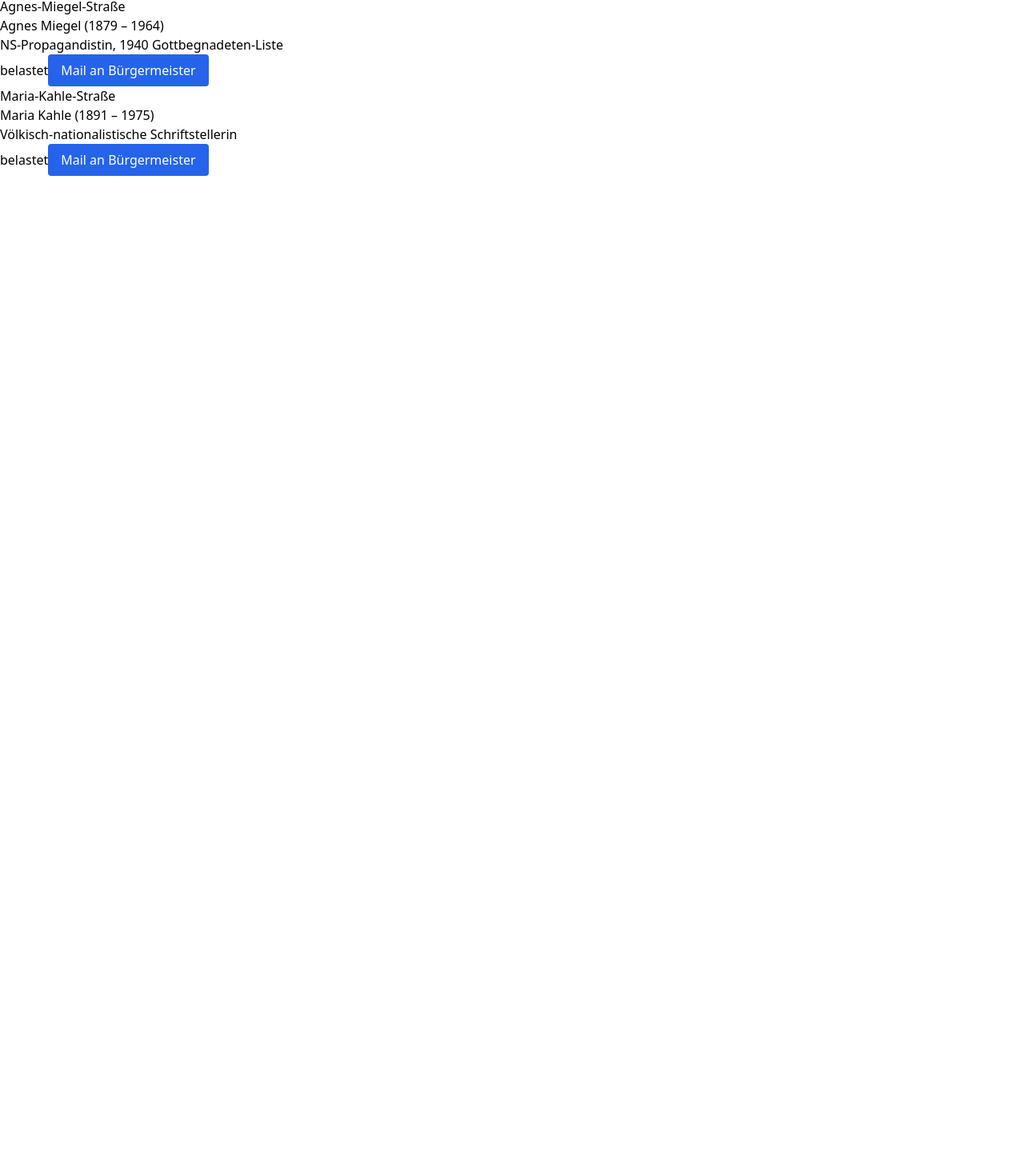
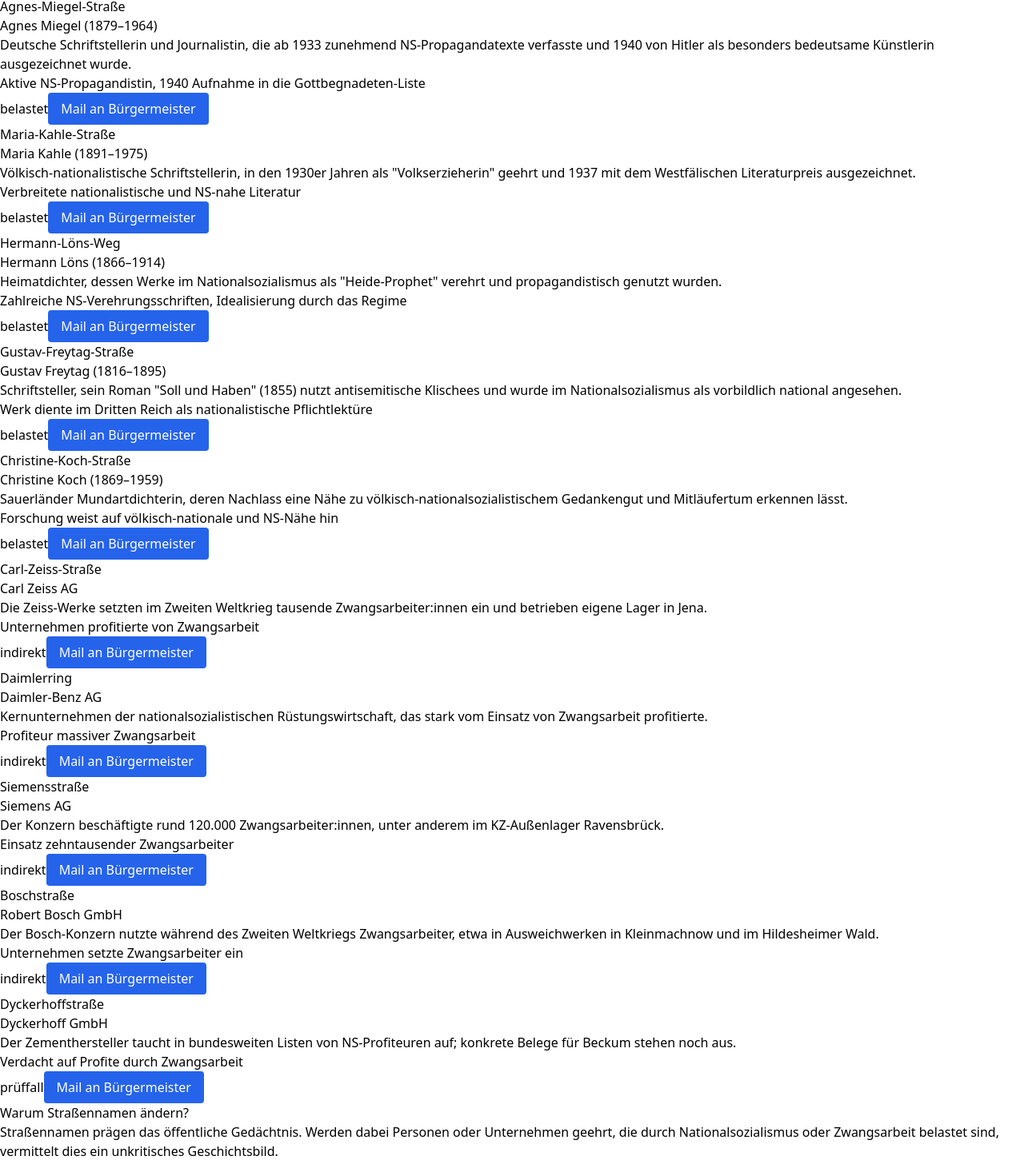
Before and after one commit to chi11mo/street_naming_be, a React (Vite) app in the folder frontend/: page / in a window 1280 px wide. Shown: the part 52-1508 px from the top of the page at 80% size. Before the commit the page ends 800 px from the top, so only its background shows below. Built offline with nearby package versions, Linux system fonts and the light colour scheme.

Commit message:
Expand street data and add info section

```diff
--- a/frontend/src/App.jsx
+++ b/frontend/src/App.jsx
@@ -27,6 +27,15 @@
       {selected && (
         <MailModal entry={selected} onClose={() => setSelected(null)} />
       )}
+      <section className="mt-8">
+        <h2 className="text-xl font-bold mb-2">Warum Straßennamen ändern?</h2>
+        <p className="mb-2">
+          Straßennamen prägen das öffentliche Gedächtnis. Werden dabei Personen oder Unternehmen geehrt, die durch Nationalsozialismus oder Zwangsarbeit belastet sind, vermittelt dies ein unkritisches Geschichtsbild.
+        </p>
+        <p>
+          Eine Umbenennung oder Kontextualisierung kann helfen, Opfer zu würdigen und die lokale Erinnerungskultur zu stärken.
+        </p>
+      </section>
     </div>
   )
 }
--- a/frontend/src/components/StreetCard.jsx
+++ b/frontend/src/components/StreetCard.jsx
@@ -11,6 +11,7 @@
     <div className="border rounded p-4 bg-white shadow">
       <h2 className="text-xl font-semibold">{entry.street}</h2>
       <p className="italic mb-2">{entry.named_after}</p>
+      {entry.bio && <p className="mb-2">{entry.bio}</p>}
       <p className="mb-2">{entry.reason}</p>
       <span className={`text-white px-2 py-1 rounded ${statusColors[entry.status]}`}>{entry.status}</span>
       <button className="btn ml-2" onClick={() => onMail(entry)}>
--- a/frontend/src/data/streets.json
+++ b/frontend/src/data/streets.json
@@ -1,18 +1,92 @@
 [
   {
     "street": "Agnes-Miegel-Straße",
-    "named_after": "Agnes Miegel (1879 – 1964)",
-    "reason": "NS-Propagandistin, 1940 Gottbegnadeten-Liste",
+    "named_after": "Agnes Miegel (1879–1964)",
+    "bio": "Deutsche Schriftstellerin und Journalistin, die ab 1933 zunehmend NS-Propagandatexte verfasste und 1940 von Hitler als besonders bedeutsame Künstlerin ausgezeichnet wurde.",
+    "reason": "Aktive NS-Propagandistin, 1940 Aufnahme in die Gottbegnadeten-Liste",
     "sources": ["https://de.wikipedia.org/wiki/Agnes_Miegel"],
     "status": "belastet",
     "proposed_action": "Umbenennung"
   },
   {
     "street": "Maria-Kahle-Straße",
-    "named_after": "Maria Kahle (1891 – 1975)",
-    "reason": "Völkisch-nationalistische Schriftstellerin",
+    "named_after": "Maria Kahle (1891–1975)",
+    "bio": "Völkisch-nationalistische Schriftstellerin, in den 1930er Jahren als \"Volkserzieherin\" geehrt und 1937 mit dem Westfälischen Literaturpreis ausgezeichnet.",
+    "reason": "Verbreitete nationalistische und NS-nahe Literatur",
     "sources": ["https://wulfen-wiki.de/index.php/Maria_Kahle"],
     "status": "belastet",
     "proposed_action": "Umbenennung"
+  },
+  {
+    "street": "Hermann-Löns-Weg",
+    "named_after": "Hermann Löns (1866–1914)",
+    "bio": "Heimatdichter, dessen Werke im Nationalsozialismus als \"Heide-Prophet\" verehrt und propagandistisch genutzt wurden.",
+    "reason": "Zahlreiche NS-Verehrungsschriften, Idealisierung durch das Regime",
+    "sources": ["https://de.wikipedia.org/wiki/Hermann_L%C3%B6ns"],
+    "status": "belastet",
+    "proposed_action": "Umbenennung"
+  },
+  {
+    "street": "Gustav-Freytag-Straße",
+    "named_after": "Gustav Freytag (1816–1895)",
+    "bio": "Schriftsteller, sein Roman \"Soll und Haben\" (1855) nutzt antisemitische Klischees und wurde im Nationalsozialismus als vorbildlich national angesehen.",
+    "reason": "Werk diente im Dritten Reich als nationalistische Pflichtlektüre",
+    "sources": ["https://de.wikipedia.org/wiki/Literarischer_Antisemitismus"],
+    "status": "belastet",
+    "proposed_action": "Umbenennung"
+  },
+  {
+    "street": "Christine-Koch-Straße",
+    "named_after": "Christine Koch (1869–1959)",
+    "bio": "Sauerländer Mundartdichterin, deren Nachlass eine Nähe zu völkisch-nationalsozialistischem Gedankengut und Mitläufertum erkennen lässt.",
+    "reason": "Forschung weist auf völkisch-nationale und NS-Nähe hin",
+    "sources": ["https://www.sauerlandkurier.de/hochsauerlandkreis/schmallenberg/kein-aktueller-grund-diskussion-5714799.html"],
+    "status": "belastet",
+    "proposed_action": "Umbenennung"
+  },
+  {
+    "street": "Carl-Zeiss-Straße",
+    "named_after": "Carl Zeiss AG",
+    "bio": "Die Zeiss-Werke setzten im Zweiten Weltkrieg tausende Zwangsarbeiter:innen ein und betrieben eigene Lager in Jena.",
+    "reason": "Unternehmen profitierte von Zwangsarbeit",
+    "sources": ["https://www.zwangsarbeit-in-jena.de/themen-und-orte/carl-zeiss"],
+    "status": "indirekt",
+    "proposed_action": "Kontextualisierung"
+  },
+  {
+    "street": "Daimlerring",
+    "named_after": "Daimler-Benz AG",
+    "bio": "Kernunternehmen der nationalsozialistischen Rüstungswirtschaft, das stark vom Einsatz von Zwangsarbeit profitierte.",
+    "reason": "Profiteur massiver Zwangsarbeit",
+    "sources": ["https://www.bildung-ns-zwangsarbeit.de/informieren/akteure/daimler-benz-ag/", "https://group.mercedes-benz.com/unternehmen/tradition/geschichte/1933-1945.html"],
+    "status": "indirekt",
+    "proposed_action": "Kontextualisierung"
+  },
+  {
+    "street": "Siemensstraße",
+    "named_after": "Siemens AG",
+    "bio": "Der Konzern beschäftigte rund 120.000 Zwangsarbeiter:innen, unter anderem im KZ-Außenlager Ravensbrück.",
+    "reason": "Einsatz zehntausender Zwangsarbeiter",
+    "sources": ["https://www.igmetall-berlin.de/aktuelles/meldung/siemens-und-zwangsarbeit-das-unerklaerliche-erlebbar-machen"],
+    "status": "indirekt",
+    "proposed_action": "Kontextualisierung"
+  },
+  {
+    "street": "Boschstraße",
+    "named_after": "Robert Bosch GmbH",
+    "bio": "Der Bosch-Konzern nutzte während des Zweiten Weltkriegs Zwangsarbeiter, etwa in Ausweichwerken in Kleinmachnow und im Hildesheimer Wald.",
+    "reason": "Unternehmen setzte Zwangsarbeiter ein",
+    "sources": ["https://www.spiegel.de/geschichte/robert-bosch-gmbh-im-nationalsozialismus-die-geschichte-bekannter-firmen-verbaende-und-vereine-a-4135f50b-dbd5-462a-9670-ab21beb90aff", "https://www.porta-polonica.de/de/atlas-der-erinnerungsorte/zwangsarbeit-einer-tarnfabrik-des-bosch-konzerns-bei-hildesheim"],
+    "status": "indirekt",
+    "proposed_action": "Kontextualisierung"
+  },
+  {
+    "street": "Dyckerhoffstraße",
+    "named_after": "Dyckerhoff GmbH",
+    "bio": "Der Zementhersteller taucht in bundesweiten Listen von NS-Profiteuren auf; konkrete Belege für Beckum stehen noch aus.",
+    "reason": "Verdacht auf Profite durch Zwangsarbeit",
+    "sources": ["https://ns-in-ka.de/wp-content/uploads/2017/06/Liste_Unternehmen.pdf"],
+    "status": "prüffall",
+    "proposed_action": "Prüfung"
   }
 ]
```
